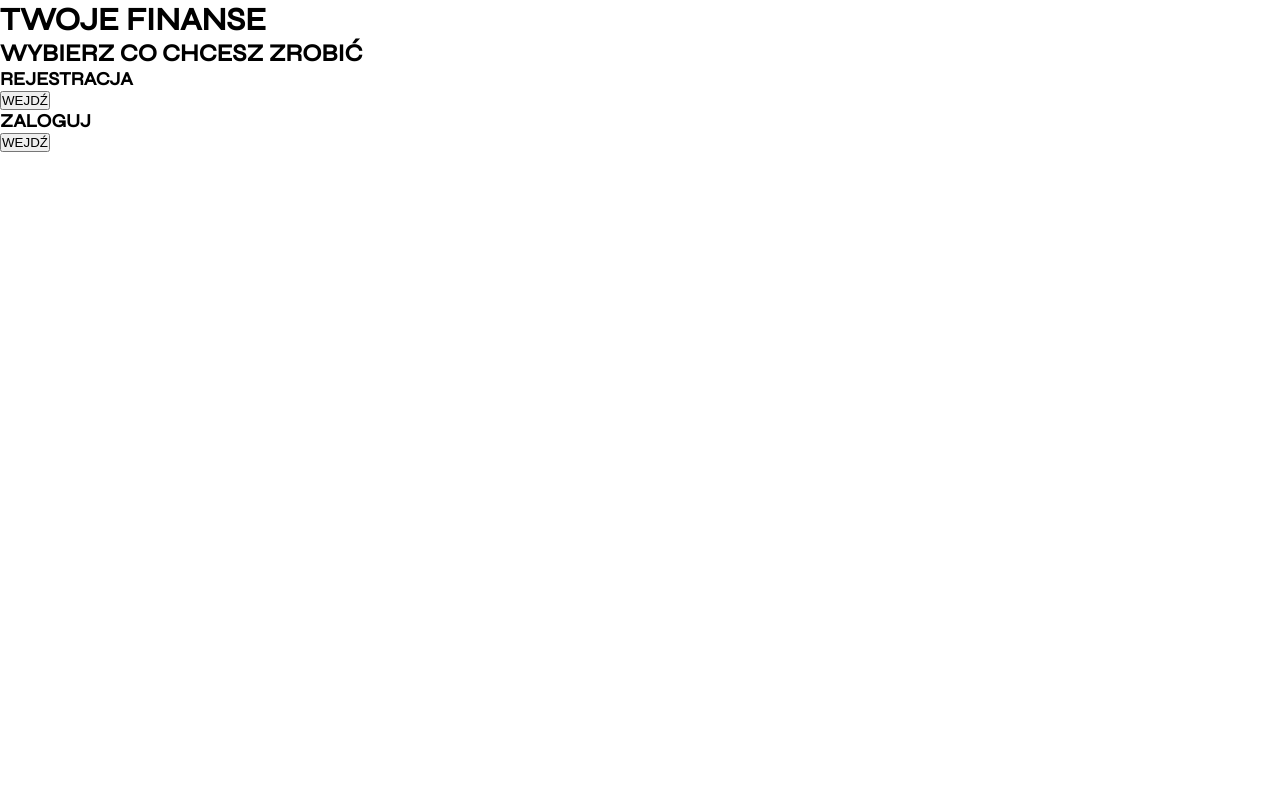
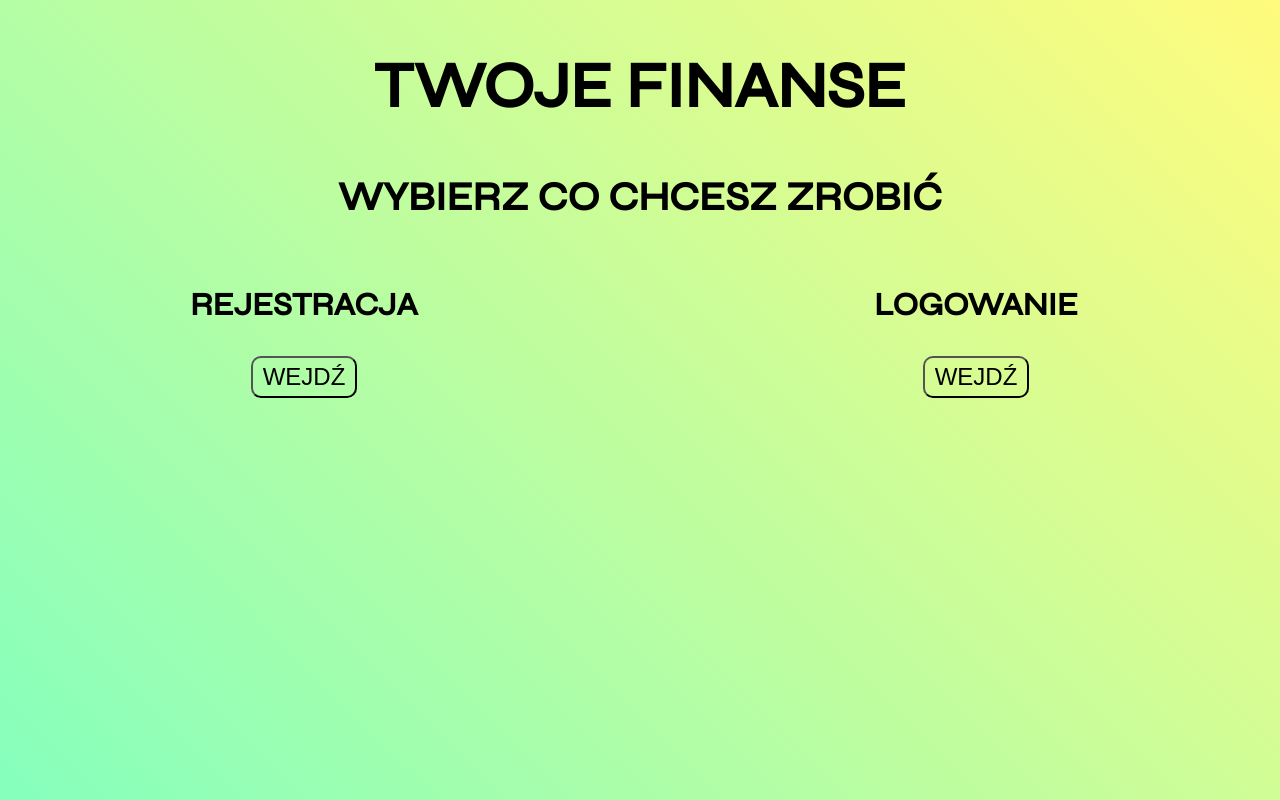
Before and after one commit to anyd007/bizness-plan, a React (Create React App) app in the folder client/: page / in a window 1280 px wide. Built offline with nearby package versions, Linux system fonts and the light colour scheme; the HTML template or start-up script is replaced by a standard one.

Commit message:
styles for home component

```diff
--- a/client/src/components/home/Home.jsx
+++ b/client/src/components/home/Home.jsx
@@ -15,7 +15,7 @@ const Home = () =>{
                     <button>WEJDŹ</button>
                 </div>
                 <div className="home__choose--login">
-                    <h3>ZALOGUJ</h3>
+                    <h3>LOGOWANIE</h3>
                     <button>WEJDŹ</button>
                 </div>
             </div>
--- a/client/src/components/home/home.css
+++ b/client/src/components/home/home.css
@@ -1,3 +1,120 @@
+.home__choose--login button, .home__choose--reg button {
+  font-size: 1.5rem;
+  border-radius: 10px;
+  padding: 5px 10px;
+  background-color: transparent;
+  cursor: pointer;
+}
+
 .home {
   font-family: "Syne", sans-serif;
+  background-color: #85FFBD;
+  background-image: linear-gradient(45deg, #85FFBD 0%, #FFFB7D 100%);
+  height: 100vh;
+  text-align: center;
+}
+.home__title {
+  padding: 3rem;
+}
+.home__title h1 {
+  font-size: 4rem;
+}
+.home__choose {
+  display: grid;
+  grid-template-areas: "area area";
+  grid-template-columns: 1fr 1fr;
+  height: auto;
+  gap: 4rem;
+}
+.home__choose h2 {
+  grid-area: area;
+  font-size: 2.5rem;
+}
+.home__choose--reg {
+  align-items: center;
+  display: flex;
+  flex-direction: column;
+  gap: 2rem;
+}
+.home__choose--reg h3 {
+  font-size: 2rem;
+}
+.home__choose--reg button {
+  -webkit-animation-name: out;
+          animation-name: out;
+  -webkit-animation-duration: 0.7s;
+          animation-duration: 0.7s;
+}
+.home__choose--reg button:hover {
+  -webkit-animation-name: btn;
+          animation-name: btn;
+  -webkit-animation-duration: 0.7s;
+          animation-duration: 0.7s;
+  -webkit-animation-fill-mode: forwards;
+          animation-fill-mode: forwards;
+}
+.home__choose--login {
+  align-items: center;
+  display: flex;
+  flex-direction: column;
+  gap: 2rem;
+}
+.home__choose--login h3 {
+  font-size: 2rem;
+}
+.home__choose--login button {
+  -webkit-animation-name: out;
+          animation-name: out;
+  -webkit-animation-duration: 0.7s;
+          animation-duration: 0.7s;
+}
+.home__choose--login button:hover {
+  -webkit-animation-name: btn;
+          animation-name: btn;
+  -webkit-animation-duration: 0.7s;
+          animation-duration: 0.7s;
+  -webkit-animation-fill-mode: forwards;
+          animation-fill-mode: forwards;
+}
+
+@-webkit-keyframes btn {
+  from {
+    background-color: transparent;
+    box-shadow: none;
+  }
+  to {
+    background-color: gold;
+    box-shadow: rgb(38, 57, 77) 0px 20px 30px -10px;
+  }
+}
+
+@keyframes btn {
+  from {
+    background-color: transparent;
+    box-shadow: none;
+  }
+  to {
+    background-color: gold;
+    box-shadow: rgb(38, 57, 77) 0px 20px 30px -10px;
+  }
+}
+@-webkit-keyframes out {
+  from {
+    background-color: gold;
+    box-shadow: rgb(38, 57, 77) 0px 20px 30px -10px;
+  }
+  to {
+    background-color: transparent;
+    box-shadow: none;
+  }
+}
+@keyframes out {
+  from {
+    background-color: gold;
+    box-shadow: rgb(38, 57, 77) 0px 20px 30px -10px;
+  }
+  to {
+    background-color: transparent;
+    box-shadow: none;
+  }
 }/*# sourceMappingURL=home.css.map */
--- a/client/src/components/home/home.scss
+++ b/client/src/components/home/home.scss
@@ -1,4 +1,99 @@
 
+%button-styles{
+    font-size: 1.5rem;
+    border-radius: 10px;
+    padding: 5px 10px;
+    background-color: transparent;
+    cursor: pointer;
+}
 .home{
     font-family: 'Syne', sans-serif;
+    background-color: #85FFBD;
+    background-image: linear-gradient(45deg, #85FFBD 0%, #FFFB7D 100%);
+    height: 100vh;
+    text-align: center;
+
+    &__title{
+        padding: 3rem;
+
+        h1{
+            font-size: 4rem;
+        }
+    }
+    &__choose{
+        display: grid;
+        grid-template-areas: "area area";
+        grid-template-columns: 1fr 1fr;
+        height: auto;
+        gap: 4rem;
+
+        h2{
+            grid-area: area;
+            font-size: 2.5rem;
+        }
+
+        &--reg{
+            align-items: center;
+            display: flex;
+            flex-direction: column;
+            gap: 2rem;
+
+            h3{
+                font-size: 2rem;
+            }
+
+            button{
+                @extend %button-styles;
+                animation-name: out;
+                animation-duration: 0.7s;
+            }
+            button:hover{
+                animation-name: btn;
+                animation-duration: 0.7s;
+                animation-fill-mode: forwards;
+            }
+        }
+
+        &--login{
+            align-items: center;
+            display: flex;
+            flex-direction: column;
+            gap: 2rem;
+
+            h3{
+                font-size: 2rem;
+            }
+
+            button{
+                @extend %button-styles;
+                animation-name: out;
+                animation-duration: 0.7s;
+            }
+            button:hover{
+                animation-name: btn;
+                animation-duration: 0.7s;
+                animation-fill-mode: forwards;
+            }
+        }
+    }
 }
+@keyframes btn {
+    from{
+        background-color: transparent;
+        box-shadow: none;
+    }
+    to{
+        background-color: gold;
+        box-shadow: rgb(38, 57, 77) 0px 20px 30px -10px;
+    }
+}
+@keyframes out {
+    from{
+        background-color: gold;
+        box-shadow: rgb(38, 57, 77) 0px 20px 30px -10px;
+    }
+    to{
+        background-color: transparent;
+        box-shadow: none;
+    }
+}
```
Also changed, not shown: 1 other file (tests, documents, lock files or other folders).
